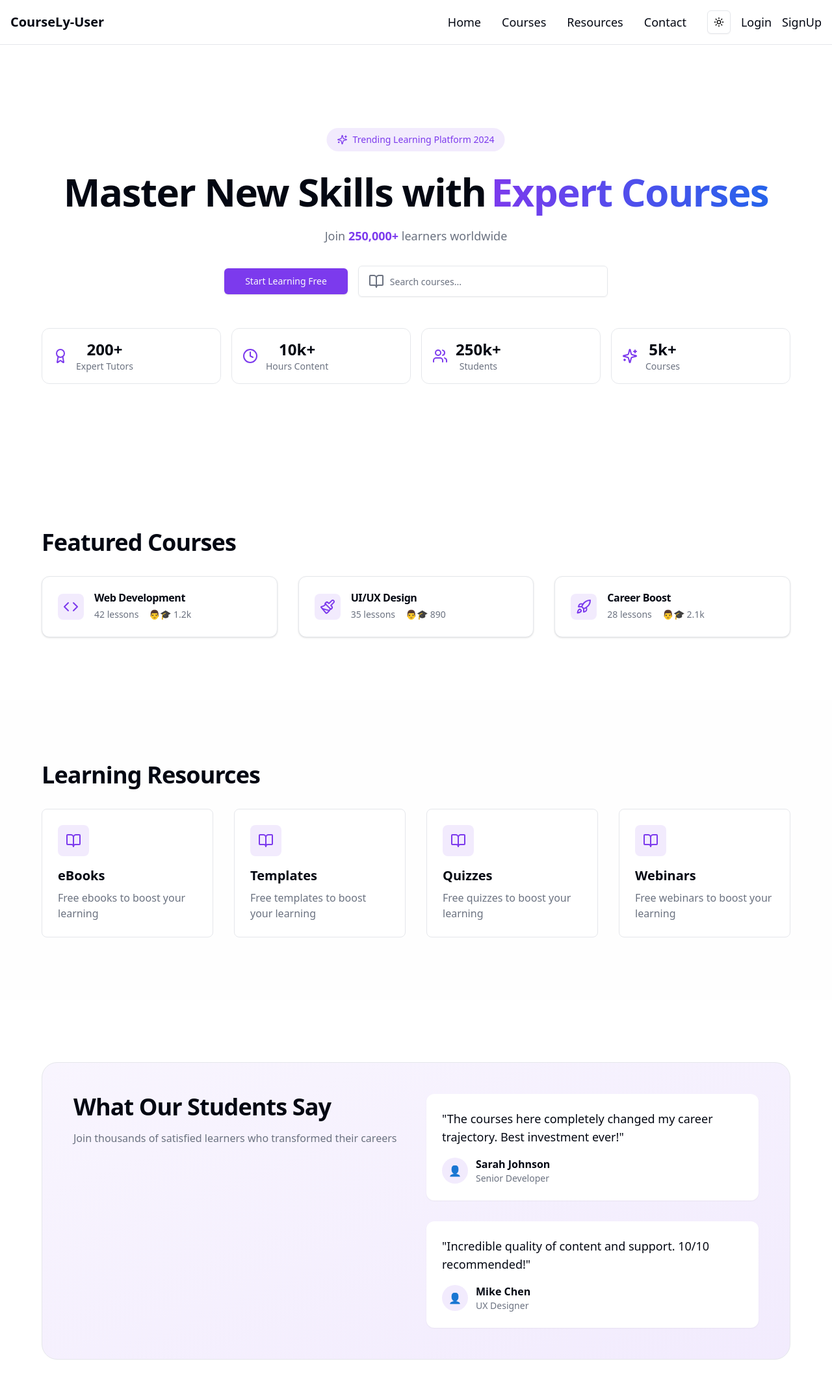
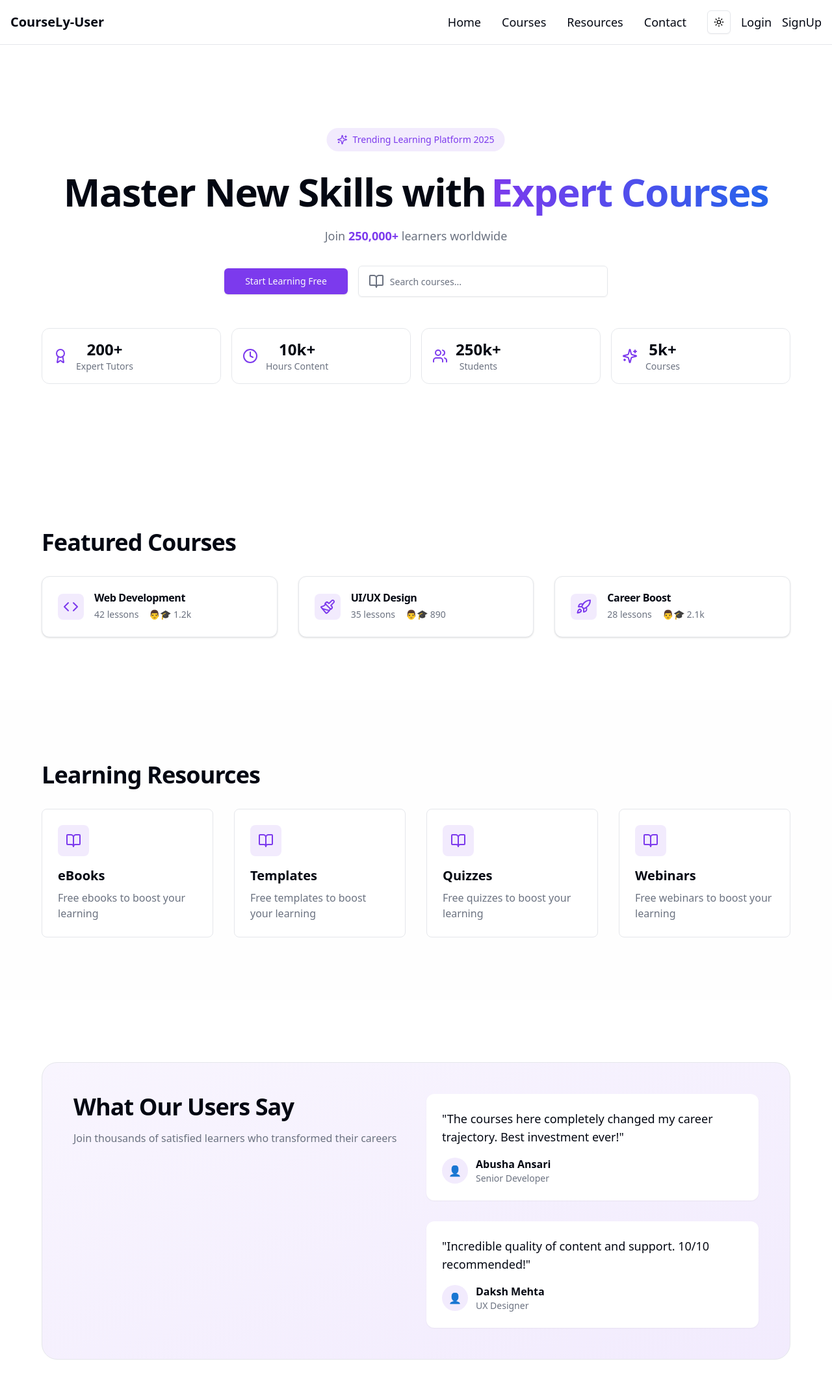
Before and after one commit to ShreyashBansod16/CourseLy, a Next.js app: page / in a window 1280 px wide. Shown: the top 2132 px of the page at 65% size. Built offline with nearby package versions, Linux system fonts and the light colour scheme; no server answers; the database is empty.

Commit message:
minor changes made

```diff
--- a/app/api/auth/logout/route.ts
+++ /dev/null
@@ -1,17 +0,0 @@
-import { redirect } from "next/navigation";
-import { NextResponse } from "next/server";
-
-export async function GET() {
-  const response = NextResponse.redirect(new URL("/user/login", process.env.NEXT_PUBLIC_BASE_URL));
-
-  // Manually clear authentication cookie
-  // response.cookies.set("next-auth.session-token", "", {
-  //   path: "/",
-  //   expires: new Date(0), // Expire immediately
-  // });
-
-  response.cookies.delete("next-auth.session-token");
-  redirect("/user/login");
-
-  // return response;
-}
--- a/components/ownComponents/HeroSection.tsx
+++ b/components/ownComponents/HeroSection.tsx
@@ -31,7 +31,7 @@ export default function HomeSections() {
               className="flex items-center gap-2 rounded-full bg-primary/10 px-4 py-2 text-sm text-primary"
             >
               <Sparkles className="h-4 w-4" />
-              Trending Learning Platform 2024
+              Trending Learning Platform 2025
             </motion.div>
           </div>
 
@@ -204,7 +204,7 @@ export default function HomeSections() {
             <div className="grid gap-8 md:grid-cols-2">
               <div>
                 <h2 className="text-3xl font-bold tracking-tight sm:text-4xl">
-                  What Our Students Say
+                  What Our Users Say
                 </h2>
                 <p className="mt-4 text-muted-foreground">
                   Join thousands of satisfied learners who transformed their careers
@@ -214,12 +214,12 @@ export default function HomeSections() {
                 {[
                   {
                     text: "The courses here completely changed my career trajectory. Best investment ever!",
-                    author: "Sarah Johnson",
+                    author: "Abusha Ansari",
                     role: "Senior Developer"
                   },
                   {
                     text: "Incredible quality of content and support. 10/10 recommended!",
-                    author: "Mike Chen",
+                    author: "Daksh Mehta",
                     role: "UX Designer"
                   }
                 ].map((testimonial, index) => (
--- a/components/ownComponents/Navbar.tsx
+++ b/components/ownComponents/Navbar.tsx
@@ -62,12 +62,9 @@ export default function Navbar() {
           ) : (
             <div className="flex items-center gap-4">
               <ModeToggle />
-              {/* <Link href="/" className="text-foreground hover:text-primary transition-colors"> */}
               <Button onClick={()=>signOut()} className="text-foreground hover:text-primary transition-colors">
               Logout
               </Button>
-
-              {/* </Link> */}
             </div>
           )}
         </div>
@@ -103,10 +100,7 @@ export default function Navbar() {
             ) : (
               <div className="flex flex-col items-center gap-4">
                 <ModeToggle />
-                {/* <Link href="/api/auth/logout" onClick={toggleMenu} className="text-foreground hover:text-primary transition-colors">
-                  Logout
-                </Link> */}
-                <Button onClick={()=>signOut()} className="text-foreground hover:text-primary transition-colors">
+                <Button onClick={()=>{signOut(),toggleMenu()}} className="text-foreground hover:text-primary transition-colors">
                   Logout
                 </Button>
               </div>
--- a/middleware.ts
+++ b/middleware.ts
@@ -17,7 +17,6 @@ export default withAuth(
           pathname == "/user/signup" ||
           pathname === "/" ||
           pathname === "/pages/resources/allresource" ||
-          // pathname === "/pages/contact" ||
           pathname === "/pages/courses/allcourses"
         ) {
           return true;
```
Also changed, not shown: components/ownComponents/HomePage.tsx (+1 -11 lines), 1 other file (tests, documents, lock files or other folders).
